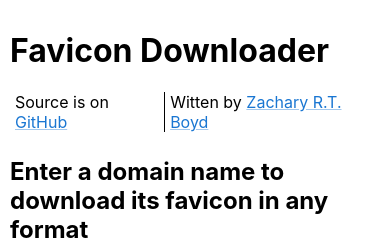
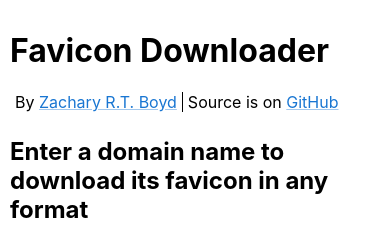
Before and after one commit to znetstar/favicondownloader.com, a Next.js app: page / in a window 390 px wide. Shown: the top 240 px of the page. Built offline with nearby package versions, Linux system fonts and the light colour scheme; no server answers.

Commit message:
some mobile fixes

```diff
--- a/pages/index.tsx
+++ b/pages/index.tsx
@@ -65,10 +65,10 @@ export class Home extends React.Component<HomeProps, HomeState> {
             </div>
             <div className={"authbar"}>
               <div>
-                Source is on <Link target="_blank" href={"https://zb.gy/gh/favicondownloader.com"}>GitHub</Link>
+                <div>By <Link target="_blank" href={"https://zb.gy"}>Zachary R.T. Boyd</Link></div>
               </div>
               <div>
-                <div>Witten by <Link target="_blank" href={"https://zb.gy"}>Zachary R.T. Boyd</Link></div>
+                Source is on <Link target="_blank" href={"https://zb.gy/gh/favicondownloader.com"}>GitHub</Link>
               </div>
             </div>
           </header>
@@ -142,8 +142,8 @@ export class Home extends React.Component<HomeProps, HomeState> {
                         </CardContent>
                       </Card>
                       <p>
-                        You can also call the API directly from your code <br/>
-                        <Link  className={"image-link"}  target="_blank" href={this.imageLink as string}>{this.imageLink}</Link>
+                        <div>You can also call the API directly from your code</div>
+                        <div><Link className={"image-link"}  target="_blank" href={this.imageLink as string}>{this.imageLink}</Link></div>
                       </p>
                     </div>
                   </div>
--- a/styles/Home.scss
+++ b/styles/Home.scss
@@ -12,8 +12,8 @@
       flex-direction: row;
 
       & > * {
-        border-right: black solid  1px;
         padding: 0 5px;
+        border-right: solid black 1px;
         &:last-child {
           border-right: none;
         }
```
